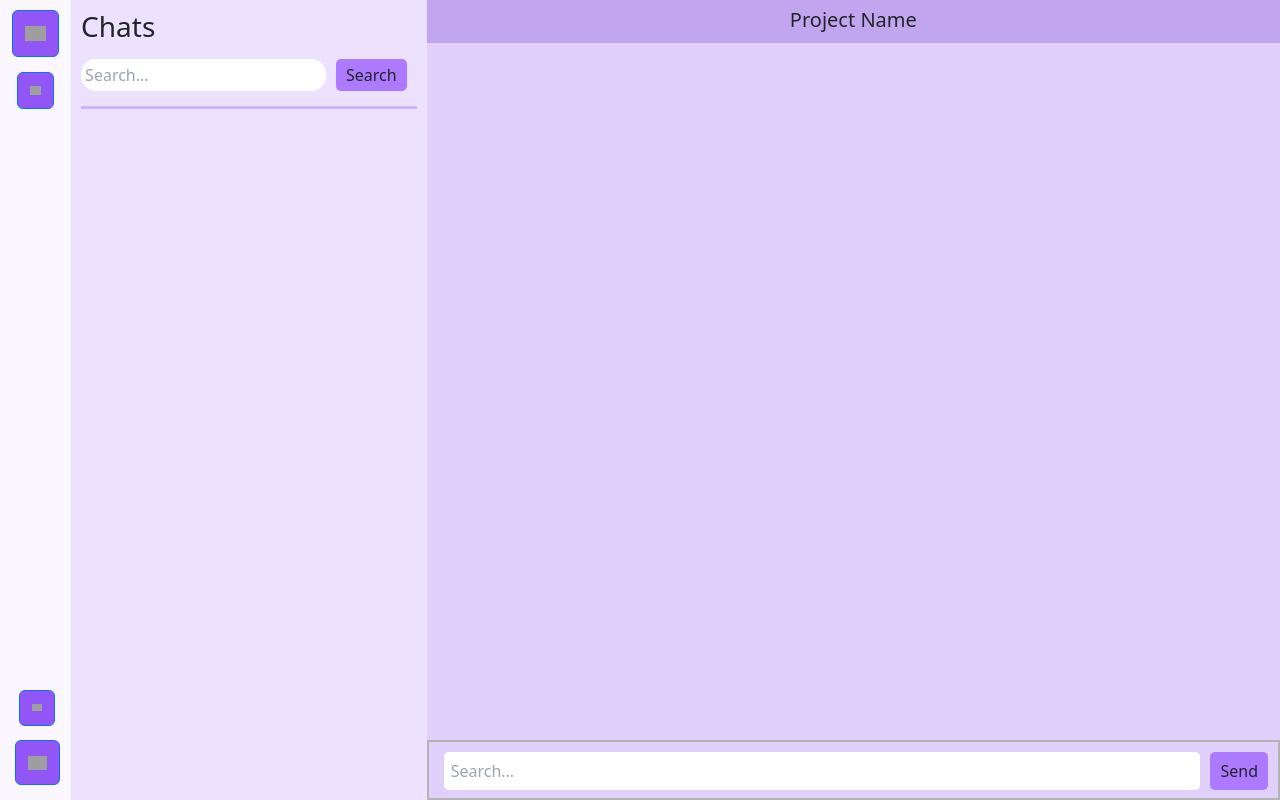
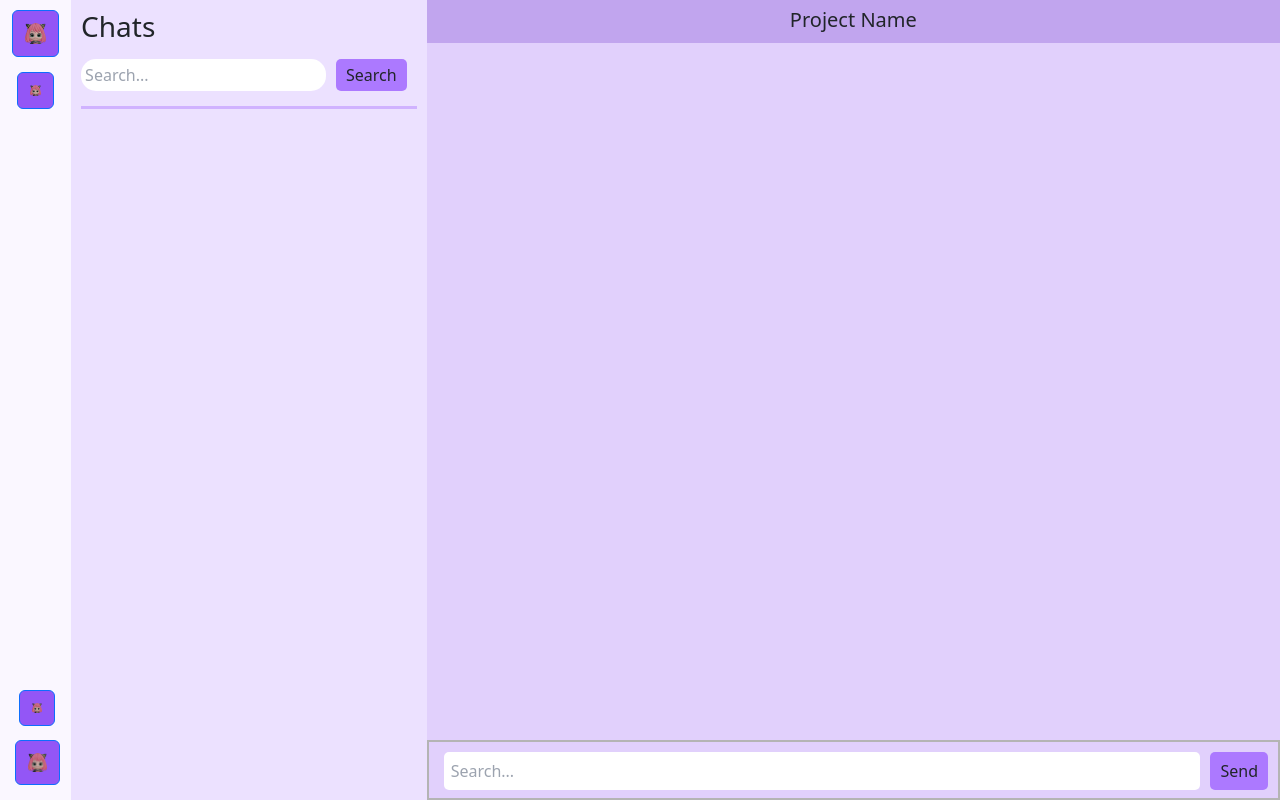
Before and after one commit to hackathon-gang/mental-bot, a React (Create React App) app in the folder frontend/: page /chat in a window 1280 px wide. Built offline with nearby package versions, Linux system fonts and the light colour scheme; grey boxes are pictures that could not be loaded.

Commit message:
chat image fixed 11102023

```diff
--- a/frontend/src/pages/chat/chatScreen.js
+++ b/frontend/src/pages/chat/chatScreen.js
@@ -240,25 +240,25 @@ class App extends React.Component {
                                 <div className='col-lg-2' style={smallestColumn}>
                                     <div style={buttonWrapperStyle}>
                                         <Button variant="primary" style={LogobuttonStyle}>
-                                            <Image src="../Images/TestingLogo.png" fluid />
+                                            <Image src={require("../../Images/TestingLogo.png")} fluid />
                                         </Button>
                                     </div>
 
                                     <div style={buttonWrapperStyle}>
                                         <Button variant="primary" style={ChatbuttonStyle}>
-                                            <Image src="../Images/TestingLogo.png" fluid />
+                                            <Image src={require("../../Images/TestingLogo.png")} fluid />
                                         </Button>
                                     </div>
 
                                     <div style={bottomDivProfile}>
                                         <div style={buttonWrapperStyle}>
                                             <Button variant="primary" style={ChatbuttonStyle}>
-                                                <Image src="../Images/TestingLogo.png" fluid />
+                                                <Image src={require("../../Images/TestingLogo.png")} fluid />
                                             </Button>
                                         </div>
                                         <div style={buttonWrapperStyle}>
                                             <Button variant="primary" style={ProfilebuttonStyle}>
-                                                <Image src="../Images/TestingLogo.png" fluid />
+                                                <Image src={require("../../Images/TestingLogo.png")} fluid />
                                             </Button>
                                         </div>
                                     </div>
```
